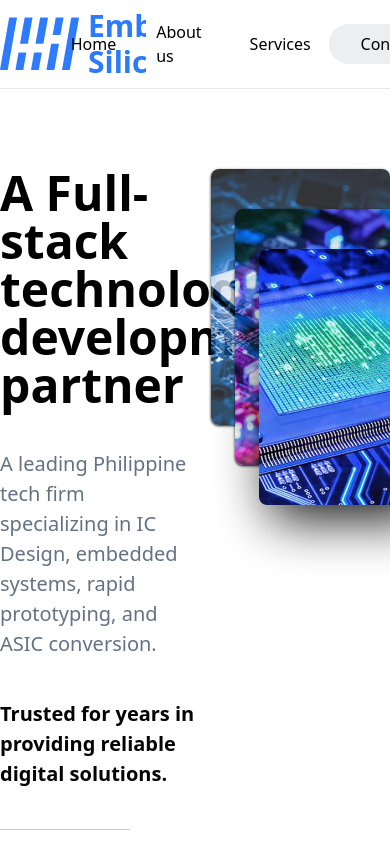
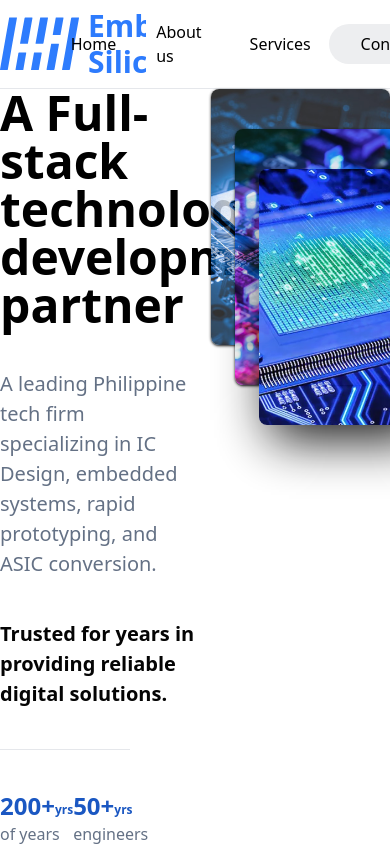
Before and after one commit to rasberriali/embedded-silicon, a React (Vite) app: page / in a window 390 px wide. Shown: the top 846 px of the page. Built offline with nearby package versions, Linux system fonts and the light colour scheme; grey boxes are pictures that could not be loaded.

Commit message:
small fixes

```diff
--- a/src/client/pages/home-page/homePage.jsx
+++ b/src/client/pages/home-page/homePage.jsx
@@ -13,13 +13,13 @@ import line from "../../../assets/images/Line.svg"
 function HomePage() {
   return (
     <div className=''>
-        <div className='flex flex-row lg:mx-40 2xl:mx-80 justify-between gap-4 mt-20 '>
+        <div className='flex flex-row lg:mx-40 2xl:mx-80 justify-between gap-4 lg:mt-20 2xl:mt-30 '>
           <div className='flex w-1/2 flex-col  gap-10 ' >
           <div className='text-5xl font-bold '>A Full-stack technology development partner</div>
           <p className='text-[#647185] text-[20px]'>A leading Philippine tech firm specializing in IC Design,
             embedded systems, rapid prototyping, and ASIC conversion. </p>
             <p className='text-[#040404] font-semibold text-[20px]'>Trusted for years in providing reliable digital solutions.</p>
-            <hr className='text-[#CCCCCC] w-2/3'></hr>
+            <hr className='text-gray-200 w-2/3'></hr>
 
             <div className='flex flex-row w-3/4 justify-between '>
 
@@ -52,7 +52,7 @@ function HomePage() {
 
 
 
-          <div className="relative w-1/2 h-64   ">
+          <div className="relative w-1/2 h-64">
             <img src={image1} alt="ic" className="absolute top-0 left-0 w-full h-full object-cover opacity-80 z-10 rounded-lg shadow-black shadow" />
             <img src={image2} alt="ic" className="absolute top-10 left-6 w-full h-full object-cover opacity-85 z-20 rounded-lg shadow-black shadow-sm" />
             <img src={image3} alt="ic" className="absolute top-20 left-12 w-full h-full object-cover opacity-95 z-30 rounded-lg shadow-black shadow-2xl" />
@@ -76,20 +76,20 @@ function HomePage() {
               <div className='flex flex-row w-2/5 '>
               <div className='flex flex-col w-1/2  items-center gap-6 py-6'>
               <div className='bg-[#1A57C2] p-6 rounded-full'>
-              <img src={icon1} alt="" className='h-10 w-10'></img>
+              <img src={icon1} alt="icon1" className='h-10 w-10'></img>
               </div>
               <div className=''>
                 <img src={line} alt="line"/>
               </div>
               <div className='bg-[#1A57C2] p-6 rounded-full'>
-              <img src={icon2} alt="" className='h-10 w-10'></img>
+              <img src={icon2} alt="icon2" className='h-10 w-10'></img>
 
               </div>
               <div className=''>
                 <img src={line} alt="line"/>
               </div>
               <div className='bg-[#1A57C2] p-6 rounded-full'>
-              <img src={icon3} alt="" className='h-10 w-10'></img>
+              <img src={icon3} alt="icon3" className='h-10 w-10'></img>
 
               </div>
               </div>
@@ -112,7 +112,7 @@ function HomePage() {
                 </span>
               </div>
               <div className='flex flex-col text-[#040404] text-xl font-medium gap-2'> Exceeding Market Expectations
-                <span className='text-[#647185] text-base'>
+                <span className='text-[#647185] text-base '>
                 We don’t just meet industry standards—we
                 surpass them, delivering high-performance,
                 future-ready solutions.
```
